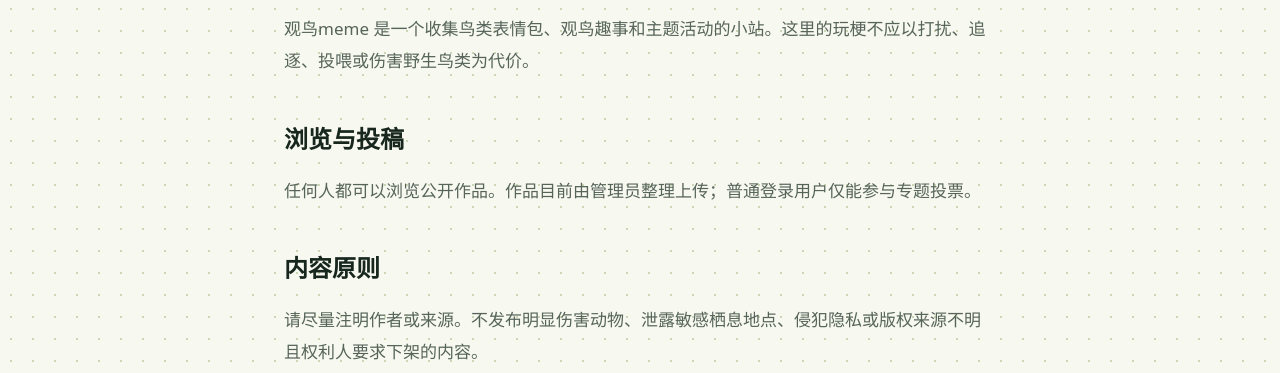
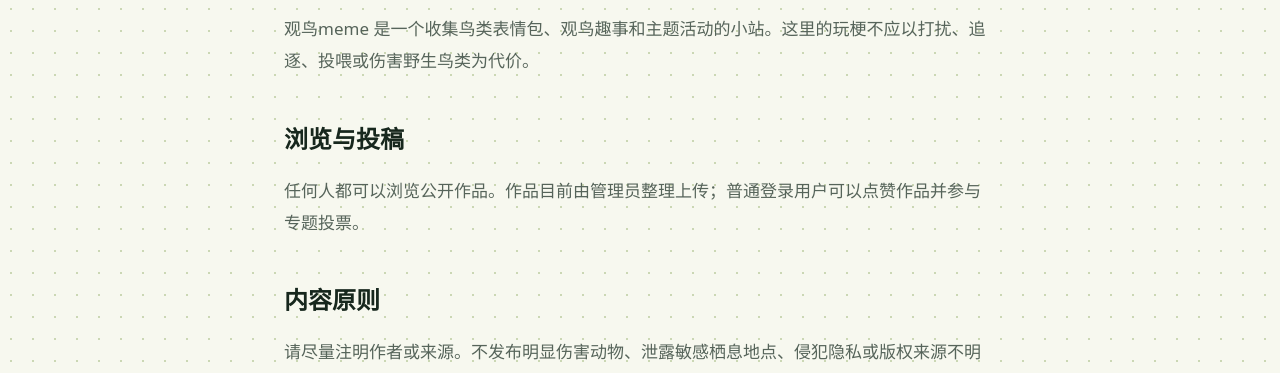
Before and after one commit to yzp39287-code/birdwatchmeme, a plain HTML site: page about.html in a window 1280 px wide. Shown: the part 420-793 px from the top of the page. Drawn offline with Linux system fonts and the light colour scheme.

Commit message:
新增二级分区与低成本点赞

```diff
--- a/about.html
+++ b/about.html
@@ -1 +1 @@
-<!doctype html><html lang="zh-CN"><head><meta charset="UTF-8"><meta name="viewport" content="width=device-width,initial-scale=1"><title>网站说明｜观鸟meme</title><meta name="description" content="关于观鸟meme：给认真观鸟的人，一点不正经。"><link rel="canonical" href="https://yzp39287-code.github.io/birdwatchmeme/about.html"><link rel="icon" href="assets/birdwatch-logo.jpg"><link rel="stylesheet" href="styles.css"></head><body><header><a class="brand" href="./"><span class="logo"><img src="assets/birdwatch-logo.jpg" alt=""></span>观鸟<span>meme</span></a></header><main class="info-page"><p class="eyebrow">关于本站</p><h1>给认真观鸟的人，<br>一点不正经。</h1><p>观鸟meme 是一个收集鸟类表情包、观鸟趣事和主题活动的小站。这里的玩梗不应以打扰、追逐、投喂或伤害野生鸟类为代价。</p><h2>浏览与投稿</h2><p>任何人都可以浏览公开作品。作品目前由管理员整理上传；普通登录用户仅能参与专题投票。</p><h2>内容原则</h2><p>请尽量注明作者或来源。不发布明显伤害动物、泄露敏感栖息地点、侵犯隐私或版权来源不明且权利人要求下架的内容。</p><p><a class="primary inline-link" href="./">返回首页</a></p></main></body></html>
+<!doctype html><html lang="zh-CN"><head><meta charset="UTF-8"><meta name="viewport" content="width=device-width,initial-scale=1"><title>网站说明｜观鸟meme</title><meta name="description" content="关于观鸟meme：给认真观鸟的人，一点不正经。"><link rel="canonical" href="https://yzp39287-code.github.io/birdwatchmeme/about.html"><link rel="icon" href="assets/birdwatch-logo.jpg"><link rel="stylesheet" href="styles.css"></head><body><header><a class="brand" href="./"><span class="logo"><img src="assets/birdwatch-logo.jpg" alt=""></span>观鸟<span>meme</span></a></header><main class="info-page"><p class="eyebrow">关于本站</p><h1>给认真观鸟的人，<br>一点不正经。</h1><p>观鸟meme 是一个收集鸟类表情包、观鸟趣事和主题活动的小站。这里的玩梗不应以打扰、追逐、投喂或伤害野生鸟类为代价。</p><h2>浏览与投稿</h2><p>任何人都可以浏览公开作品。作品目前由管理员整理上传；普通登录用户可以点赞作品并参与专题投票。</p><h2>内容原则</h2><p>请尽量注明作者或来源。不发布明显伤害动物、泄露敏感栖息地点、侵犯隐私或版权来源不明且权利人要求下架的内容。</p><p><a class="primary inline-link" href="./">返回首页</a></p></main></body></html>
```
